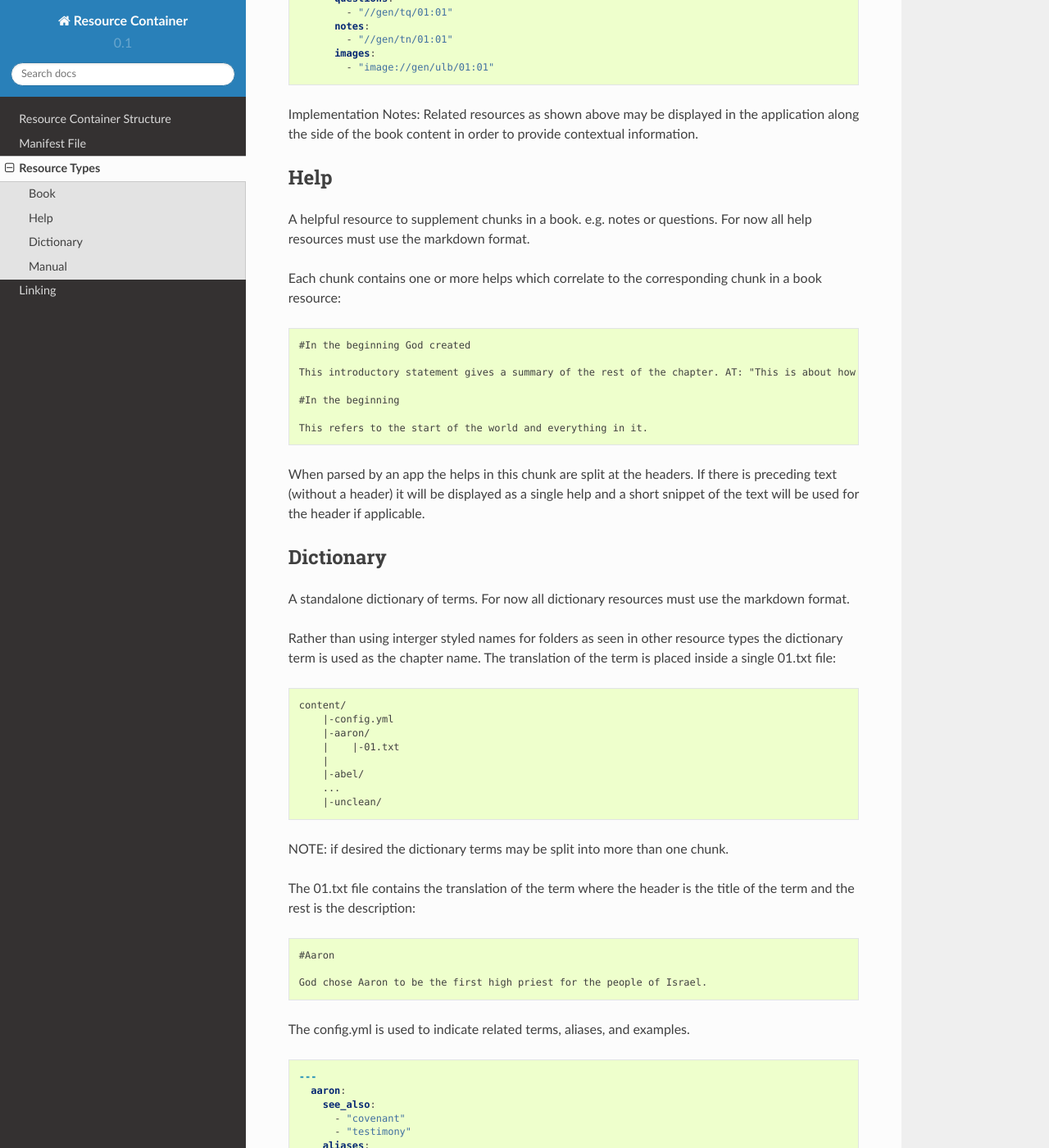
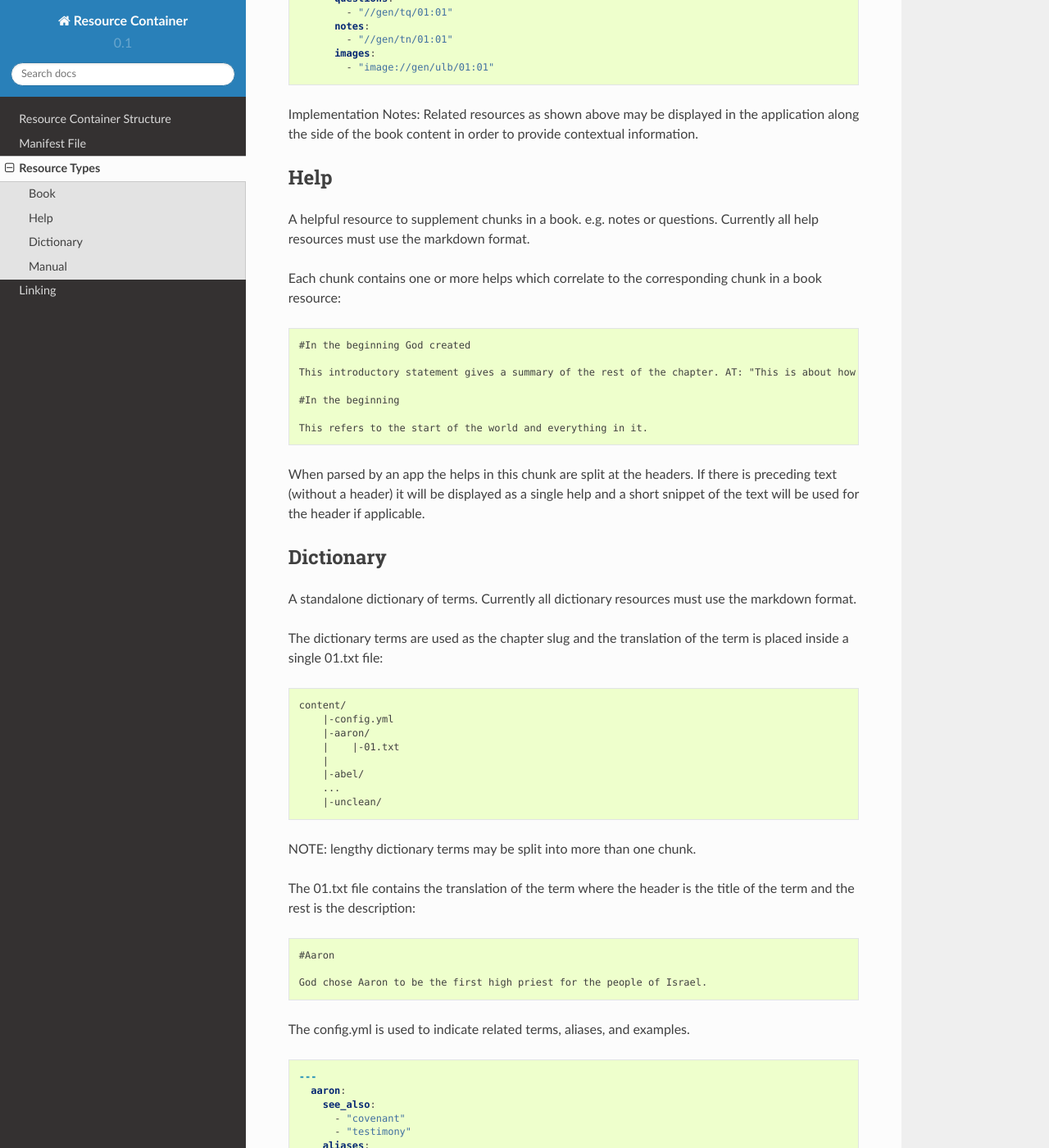
Before and after one commit to unfoldingWord-dev/Resource-Container, a Sphinx documentation site: the page built from docs/resource_types.rst, in a window 1280 px wide and 1400 px high, scrolled down 630 px. Shown: the whole window at 82% size. Built offline with Sphinx 7.4.7 and the Read the Docs theme 2.0.0, drawn with Linux system fonts in a browser that asks for light colours.

Commit message:
fixed some wording.

```diff
--- a/docs/resource_types.rst
+++ b/docs/resource_types.rst
@@ -38,7 +38,7 @@ Related resources as shown above may be displayed in the application along the s
 Help
 ----
 
-A helpful resource to supplement chunks in a book. e.g. notes or questions. For now all help resources must use the markdown format.
+A helpful resource to supplement chunks in a book. e.g. notes or questions. Currently all help resources must use the markdown format.
 
 Each chunk contains one or more helps which correlate to the corresponding chunk in a book resource:
 
@@ -58,9 +58,9 @@ When parsed by an app the helps in this chunk are split at the headers. If there
 Dictionary
 ----------
 
-A standalone dictionary of terms. For now all dictionary resources must use the markdown format.
+A standalone dictionary of terms. Currently all dictionary resources must use the markdown format.
 
-Rather than using interger styled names for folders as seen in other resource types the dictionary term is used as the chapter name. The translation of the term is placed inside a single 01.txt file:
+The dictionary terms are used as the chapter slug and the translation of the term is placed inside a single 01.txt file:
 
 .. code-block:: none
 
@@ -73,7 +73,7 @@ Rather than using interger styled names for folders as seen in other resource ty
         ...
         |-unclean/
 
-NOTE: if desired the dictionary terms may be split into more than one chunk.
+NOTE: lengthy dictionary terms may be split into more than one chunk.
 
 The 01.txt file contains the translation of the term where the header is the title of the term and the rest is the description:
 
```
